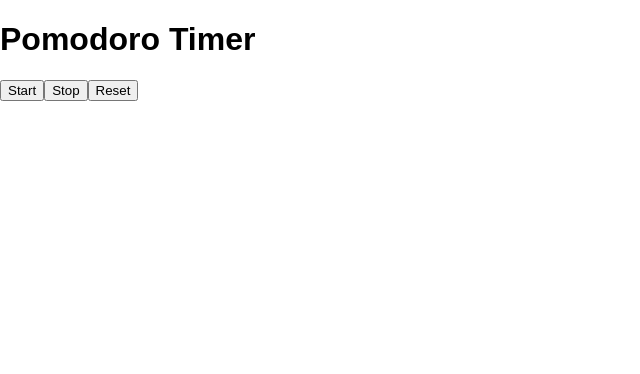
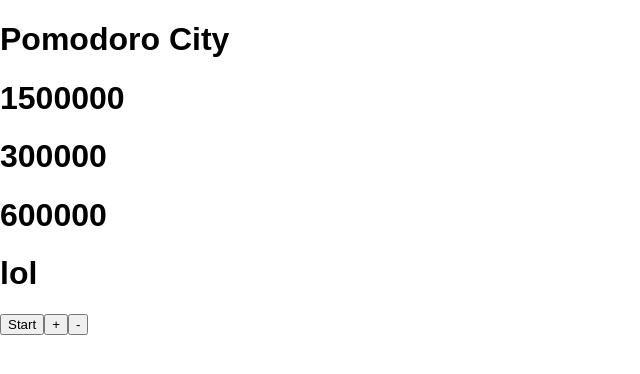
Before and after one commit to odm275/pomodoro-clock-react, a React (Create React App) app: page / in a window 1280 px wide. Shown: the top 374 px of the page, without its empty margins (0-640 px from the left). Built offline with nearby package versions, Linux system fonts and the light colour scheme; the HTML template or start-up script is replaced by a standard one.

Commit message:
built a timer that kinda works

```diff
--- a/package.json
+++ b/package.json
@@ -3,8 +3,11 @@
   "version": "0.1.0",
   "private": true,
   "dependencies": {
+    "moment": "^2.20.1",
+    "moment-timezone": "^0.5.14",
     "react": "^16.2.0",
     "react-dom": "^16.2.0",
+    "react-moment": "^0.7.0",
     "react-scripts": "1.1.0"
   },
   "scripts": {
--- a/src/App.js
+++ b/src/App.js
@@ -1,18 +1,65 @@
-import React, { Component } from 'react';
-import './App.css';
+import React, { Component } from 'react'
+//import Moment from 'react-moment'
+import 'moment-timezone'
+import './App.css'
 
 class App extends Component {
   constructor(){
     super();
-    this.state = {time:25*1000}
+
+    this.second = 1000;
+    this.minute = this.second*60;
+    this.state = {
+      session: new Date(this.minute*25).getTime(),
+      shortBreak: new Date(this.minute*5).getTime(),
+      longBreak: new Date(this.minute*10).getTime(),
+      time: ''
+    };
+
+  this.start = this.start.bind(this);
   }
+  start(e){
+    e.preventDefault();
+    const goal = new Date().getTime() + this.state.session;
+    //  BEGIN COUNTDOWN
+    let x = setInterval(() => {
+      let now = new Date().getTime();// New time that approaches goal second by second
+      let distance = goal - now; //in Milliseconds
+      let minutes = Math.floor((distance % (1000 * 60 * 60)) / (1000 * 60));
+      let seconds = Math.floor((distance % (1000 * 60)) / 1000);
+      let time = minutes + ': ' + seconds;
+      console.log(time);
+      this.setState({
+        time: time
+      });
+      console.log(this.time);
+      if (distance < 0) {
+        clearInterval(x);
+    }
+    },this.second);
+  }
+  plusTime(time){
+
+  }
+  minusTime(time){
+
+  }
+
   render() {
+    const times = [this.state.session
+                  ,this.state.shortBreak
+                  ,this.state.longBreak];
     return (
+
       <div className="App">
-        <h1>Pomodoro Timer</h1>
-        <button>Start</button>
-        <button>Stop</button>
-        <button>Reset</button>
+        <h1>Pomodoro City</h1>
+        {times.map(time=>{
+          return(<h1>{time}</h1>)
+        })}
+        <h1>{this.time ? this.time:'lol'}</h1>
+        <button onClick={this.start}>Start</button>
+        <button>+</button>
+        <button>-</button>
       </div>
     );
   }
```
Also changed, not shown: 1 other file (tests, documents, lock files or other folders).
